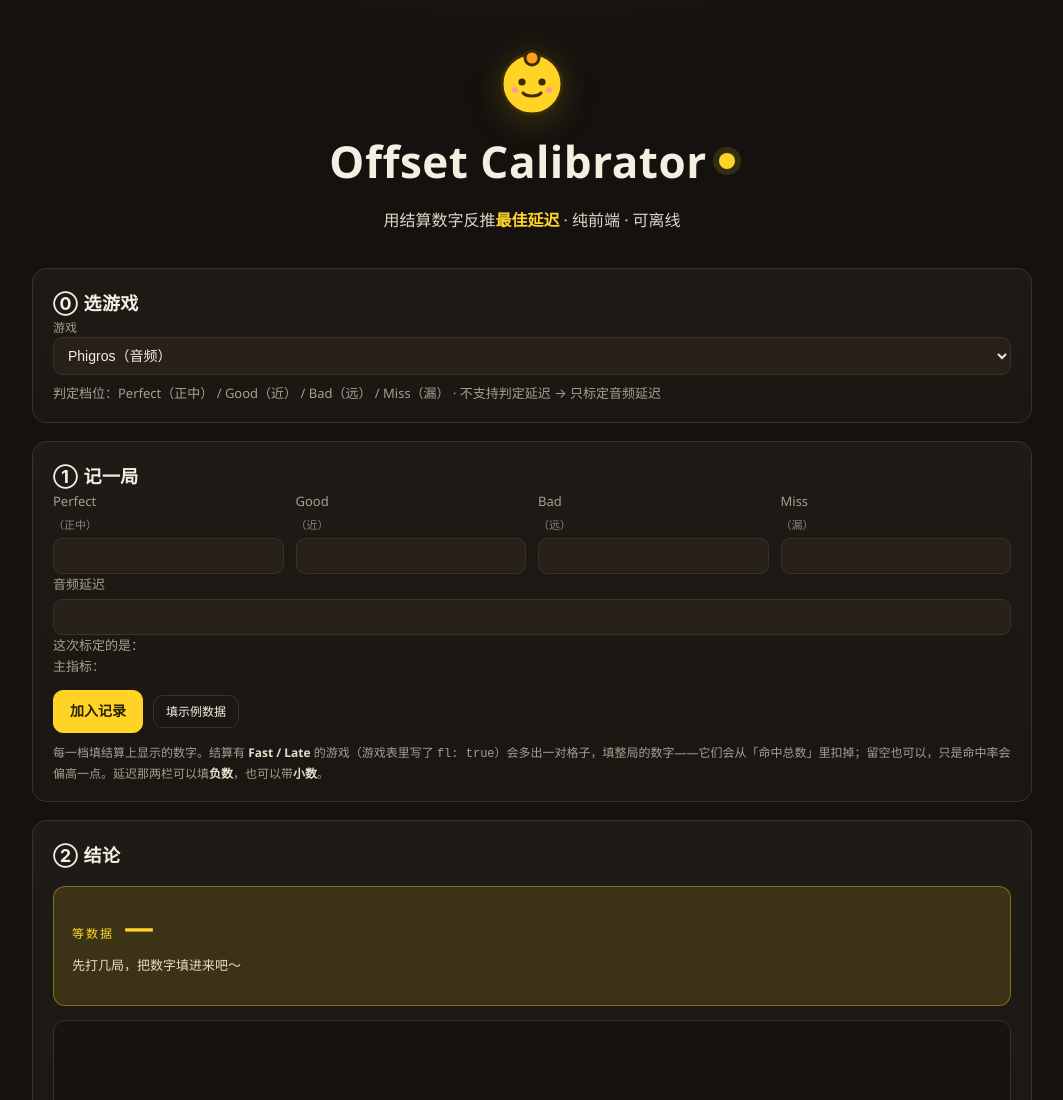
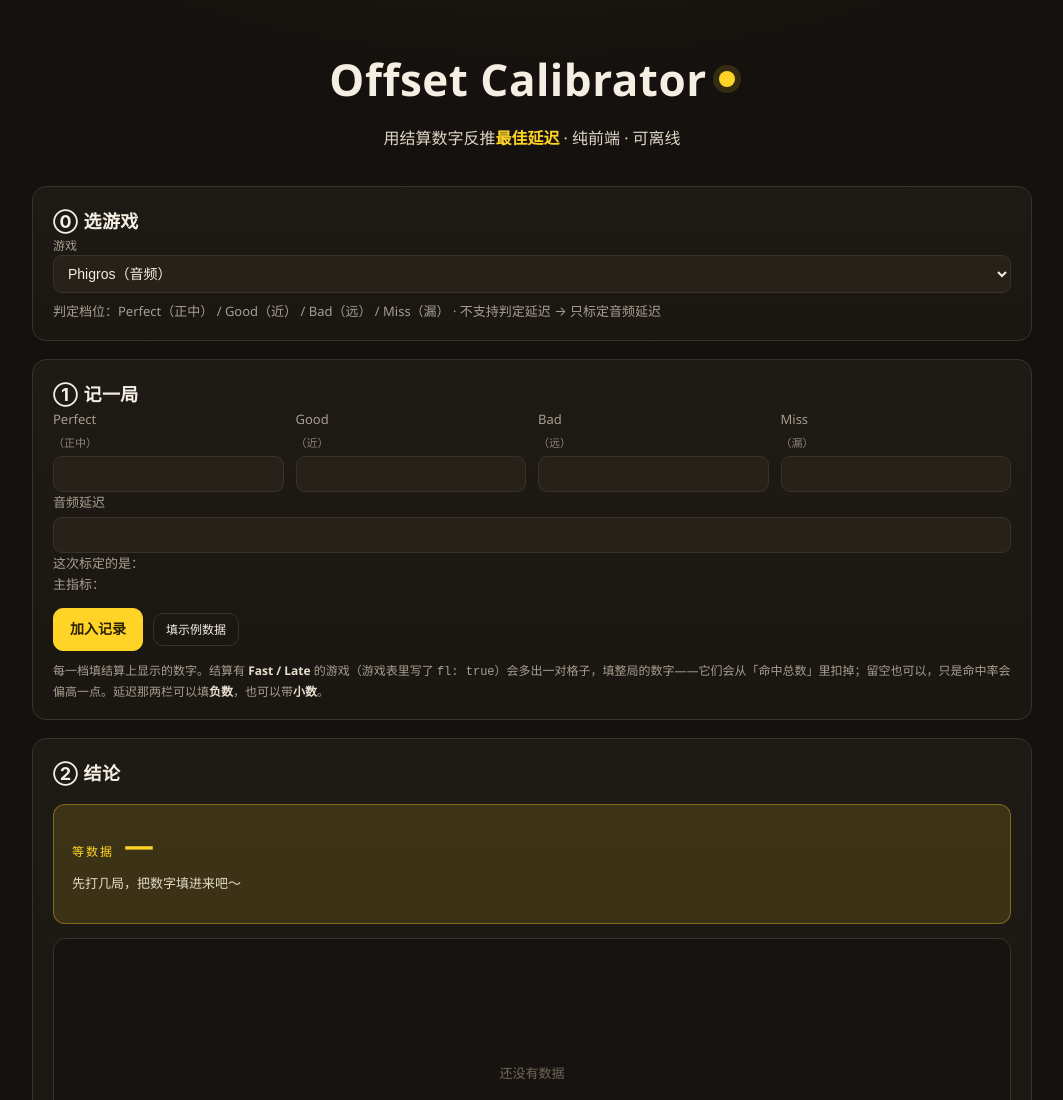
Before and after one commit to chinatsu-hinata/RhythmGame_DelayModify, a plain HTML site: page index.html in a window 1280 px wide. Shown: the top 1100 px of the page, without its empty margins (108-1171 px from the left). Drawn offline with Linux system fonts and the light colour scheme.

Commit message:
Add files via upload

```diff
--- a/index.html
+++ b/index.html
@@ -12,18 +12,6 @@
 
 <header class="hero">
   <div class="hero-inner">
-    <div class="mascot" aria-hidden="true">
-      <svg width="76" height="76" viewBox="0 0 76 76" fill="none" xmlns="http://www.w3.org/2000/svg">
-        <circle cx="38" cy="40" r="30" fill="#ffd427"/>
-        <circle cx="38" cy="40" r="30" stroke="#3a2b06" stroke-width="3"/>
-        <circle cx="38" cy="14" r="7" fill="#ff9f1c" stroke="#3a2b06" stroke-width="3"/>
-        <circle cx="28" cy="38" r="3.6" fill="#3a2b06"/>
-        <circle cx="48" cy="38" r="3.6" fill="#3a2b06"/>
-        <path d="M29 49c3.5 4 14.5 4 18 0" stroke="#3a2b06" stroke-width="3" stroke-linecap="round"/>
-        <circle cx="21" cy="46" r="3" fill="#ff8fab" opacity="0.85"/>
-        <circle cx="55" cy="46" r="3" fill="#ff8fab" opacity="0.85"/>
-      </svg>
-    </div>
     <h1>Offset Calibrator <span class="dot"></span></h1>
     <p class="sub">用结算数字反推<b>最佳延迟</b> · 纯前端 · 可离线</p>
   </div>
--- a/styles.css
+++ b/styles.css
@@ -284,8 +284,6 @@ footer p { margin: 0; }
 
 /* ── hero mascot ──────────────────────────────────── */
 .hero-inner { display: grid; justify-items: center; gap: 4px; }
-.mascot { margin-bottom: 2px; }
-.mascot svg { display: block; filter: drop-shadow(0 6px 16px rgba(255, 212, 39, 0.18)); }
 .sub b { color: var(--accent); }
 
 /* ── misc ─────────────────────────────────────────── */
```
